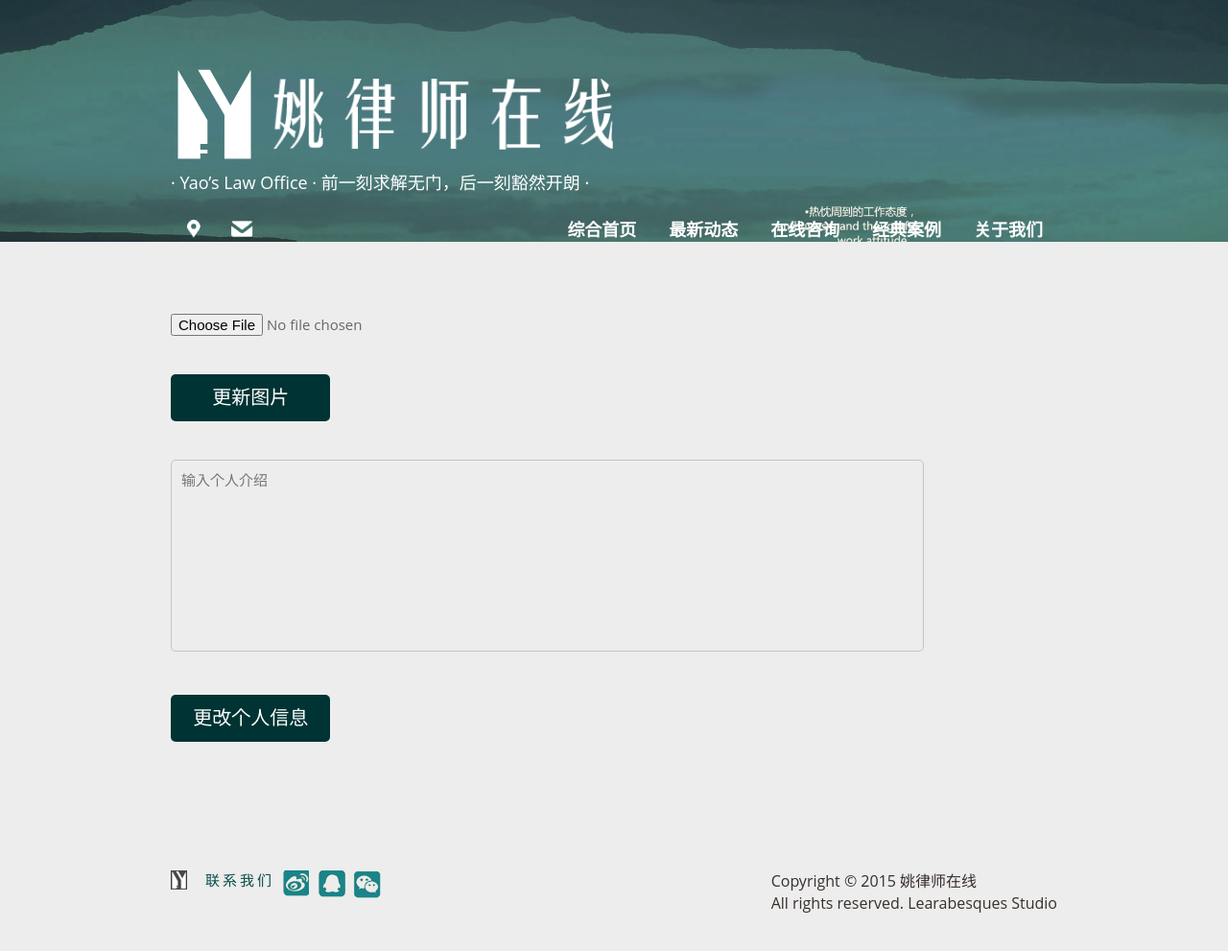
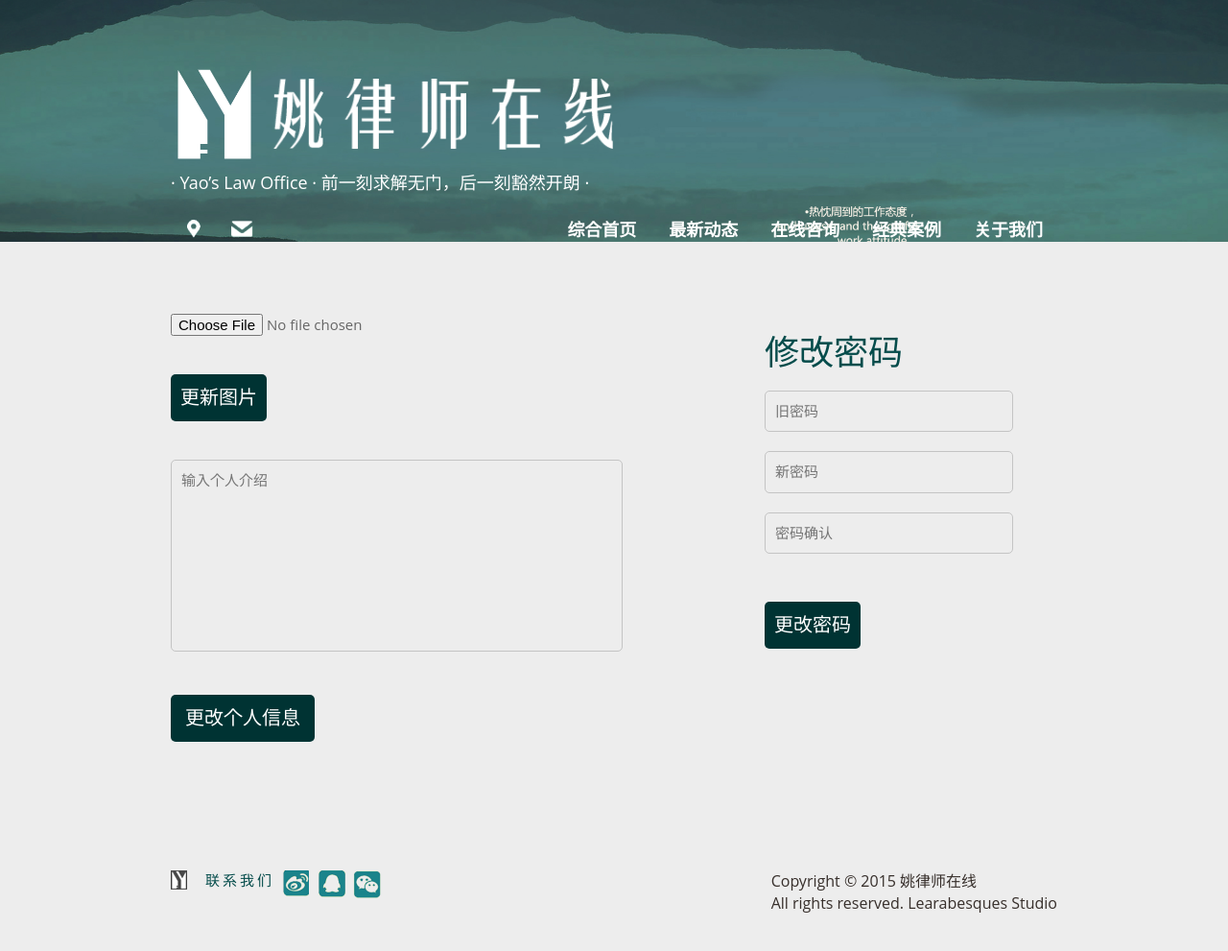
Before and after one commit to YuiZhou/lawyerYao, a PHP site: page /yao/changeProfile.php in a window 1280 px wide. Shown: the part 32-1023 px from the top of the page at 96% size. Run offline with PHP 8.4, Linux system fonts and the light colour scheme; the visitor is signed in with stand-in values (Sample User, id 1); data that the repository does not hold is empty; some web fonts are replaced.

Commit message:
change password and recurisive the comment reply

```diff
--- a/admin/read.php
+++ b/admin/read.php
@@ -16,13 +16,15 @@
 		$value = $client -> getContent();
 		$item = json_decode(trim($value), true);
 		// {"id":"3","for_news":"1","for_comment":null,"author":"a","mail":"a","content":"a","date":"2015-07-25 16:00:58"
+		$client -> get(LIB_PATH."/Admin/Index/readNotification/username/".$username."/commentId/".$commentId);
+		// echo LIB_PATH."/Admin/Index/readNotification/username/".$username."/commentId/".$commentId."\n";
+
 		if($item["for_news"] == NULL){
 			header("location:../contact.php?comment=$commentId");
 		}else{
 			header("location:../single.php?p=".$item["for_news"]);
 		}
 
-		$client -> get(LIB_PATH."/Admin/Index/readNotification/username/".$USER."/commentId/".$commentId);
 	}
 
 ?>
--- a/admin/uploadArticle.php
+++ b/admin/uploadArticle.php
@@ -41,8 +41,8 @@
       // post link
 
       // echo "content is :".$value;
-      if($value == "true"){
-        header("location:../blog.php");
+      if($value != "false"){
+        header("location:../article.php?p=".$value);
       }else{
         header("Location: ../result.php?res=上传文章失败&url=edit.php");
       }
--- a/article.php
+++ b/article.php
@@ -39,7 +39,7 @@
 							<p>&nbsp;</p>
 							<?php
 							if($item["thumb"]!=NULL){
-								echo "<img src='".$item["thumb"]."'' style='max-width:640px; max-height:360px;'/>";
+								echo "<img src='".$item["thumb"]."'' style='max-width:100%; max-height:360px;'/>";
 							}
 							?>
 							<p>&nbsp;</p>
--- a/changeProfile.php
+++ b/changeProfile.php
@@ -22,6 +22,7 @@
   <!-- blog -->
   <div class="blog">
     <div class="container">
+    <div class="blog-left">
     <form action="./admin/updateProfile.php?type=icon" class="comments" method="post" enctype="multipart/form-data" >
         <p>
           <input type="file" name="file" />
@@ -30,12 +31,23 @@
       <form action="./admin/updateProfile.php?type=introduction" class="comments" method="post" >
         <p>
           <textarea required placeholder="输入个人介绍" name="introduction" id="introduction"></textarea>
-          <input type="submit" value="更改个人信息"></p>
+          <input type="submit" value="更改个人信息" style="min-width:150px"></p>
       </form>
       <p>&nbsp;</p>
       <p>&nbsp;</p>
       <p>&nbsp;</p>
       <div class="clearfix"></div>
+    </div>
+    <div class="blog-right">
+      <h1>修改密码</h1>
+      <form action="./admin/updateProfile.php?type=password" class="comments" method="post"  onsubmit="return check(this);">
+        <p>
+          <input type="password" name="old" placeholder="旧密码" style="margin:10px 0" />
+          <input type="password" name="password" placeholder="新密码" style="margin: 10px 0"/>
+          <input type="password" name="confirm" placeholder="密码确认" style="margin: 10px 0"/>
+          <input type="submit" value="更改密码" style="min-width:100px"></p>
+      </form>
+    </div>
     </div>
   </div>
   <!-- //blog -->
@@ -43,3 +55,13 @@
   <?php require "component/footer.php"; ?>
 </body>
 </html>
+<script type="text/javascript">
+  function check(form){
+      if(form.password.value != form.confirm.value){
+        alert("新密码和确认密码不一致");
+        return false;
+      }
+      return true;
+  }
+
+</script>
--- a/conf/configure.php
+++ b/conf/configure.php
@@ -1,5 +1,5 @@
 <?php
 define("HOST", "localhost");
 define("LIB_PATH", "/thinkphp/index.php/");
-define("TEMP_PATH", "")
+define("TEMP_PATH", "/lawyerYao/")
 ?>
--- a/home.php
+++ b/home.php
@@ -99,7 +99,7 @@
 		          <p>
 		            <label><?php echo $item["date"];?></label>
 	              </p>
-		          <h5><a href="article.php?id=<?php echo $item["id"];?>"><?php echo $item["title"];?></a></h5>
+		          <h5><a href="article.php?p=<?php echo $item["id"];?>"><?php echo $item["title"];?></a></h5>
 		          <p><span class="text"><?php echo $item["content"];?></span></p>
 	            </div>
 		        <div class="clearfix"> </div>
```
Also changed, not shown: admin/updateProfile.php (+10 -0 lines), thinkphp/Application/Admin/Controller/IndexController.class.php (+28 -3 lines), thinkphp/Application/Home/Controller/IndexController.class.php (+11 -7 lines), thinkphp/Application/Home/Common/function.php (indentation only).
